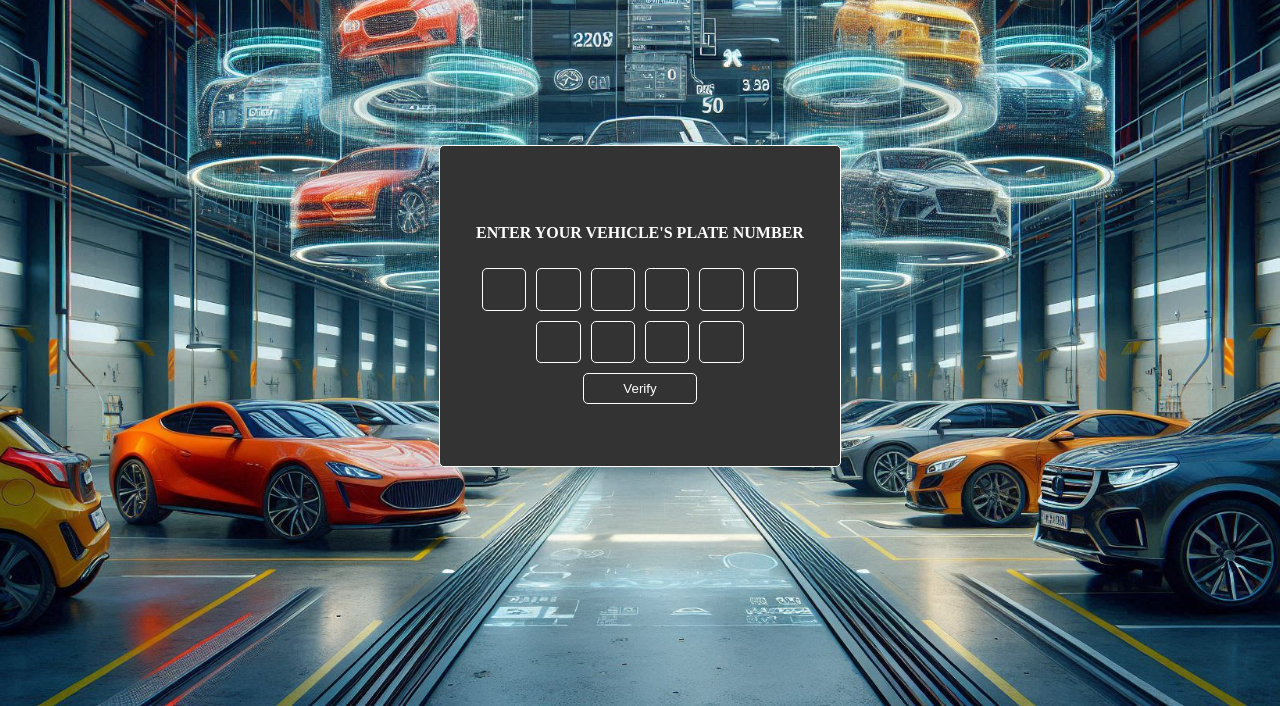
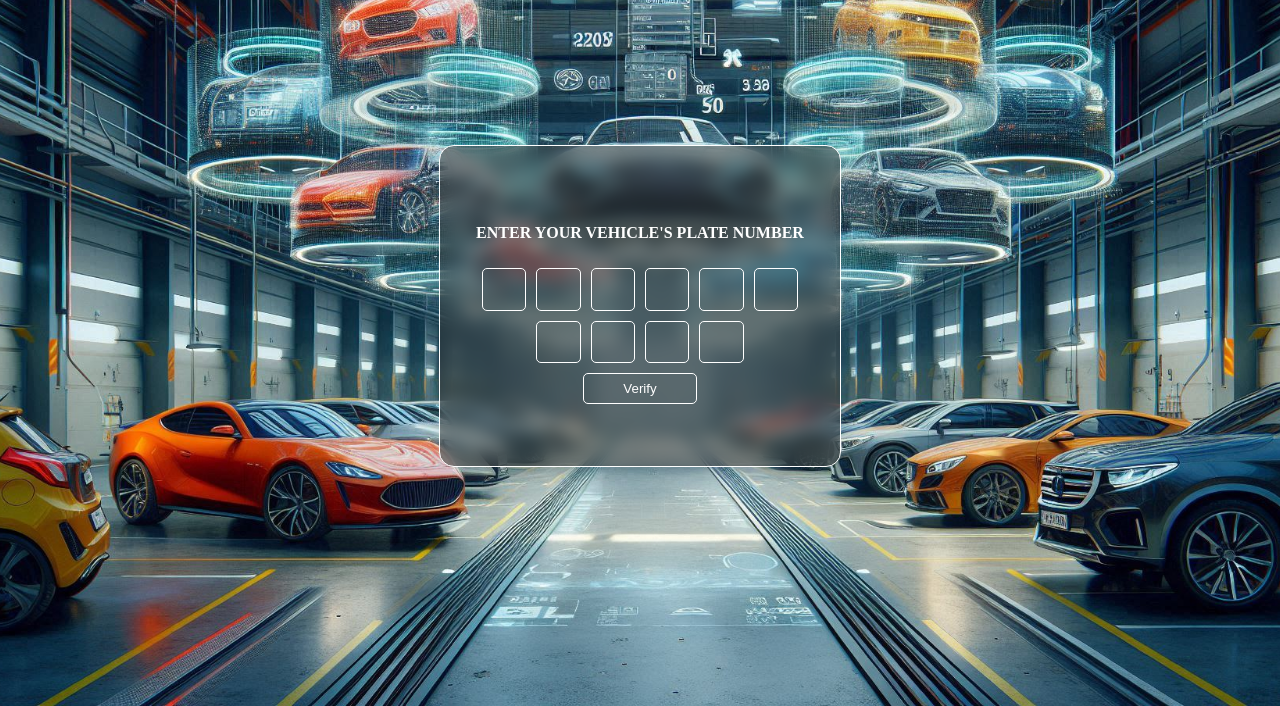
Before and after one commit to Shaanthakumar/ssparking_react, a React app in the folder ss_parking/: page /res in a window 1280 px wide. Shown: the part 94-800 px from the top of the page. Built offline with nearby package versions, Linux system fonts and the light colour scheme.

Commit message:
resform updated with ui

```diff
--- a/ss_parking/src/resform/resform.css
+++ b/ss_parking/src/resform/resform.css
@@ -2,8 +2,8 @@
   display: flex;
   flex-direction: column;
   gap: 10px;
-  background: #333333;
-  border-radius: 5px;
+  background: rgba(51, 51, 51, 0.5); /* Partial transparency */
+  border-radius: 15px; /* Increase the border-radius for more rounded edges */
   box-shadow: 0 4px 30px rgba(0, 0, 0, 0.1);
   backdrop-filter: blur(8.2px);
   -webkit-backdrop-filter: blur(8.2px);
@@ -51,15 +51,21 @@
   font-size: larger;
 }
 
+/* Maintain size without shrinking */
 .input:focus {
   outline: none;
   border: 1px #fff solid;
 }
 
 .input:not(:placeholder-shown) {
-  background-color: #fff;
-  width: 1em;
-  height: 1em;
+  background-color: #fff; /* Change background color without shrinking */
+  /* Remove width and height adjustments to prevent shrinking */
+}
+
+/* Ensure consistent size */
+.input {
+  min-width: 2em;  /* Prevent shrinking by setting a minimum width */
+  min-height: 2em; /* Prevent shrinking by setting a minimum height */
 }
 
 .form button {
@@ -78,3 +84,14 @@
   background-color: #fff;
   color: #000;
 }
+
+/* Add animation for clicking effect */
+@keyframes buttonClick {
+  0% { transform: scale(1); }
+  50% { transform: scale(0.95); }
+  100% { transform: scale(1); }
+}
+
+.button-click-animation {
+  animation: buttonClick 0.2s ease-in-out;
+}
```
